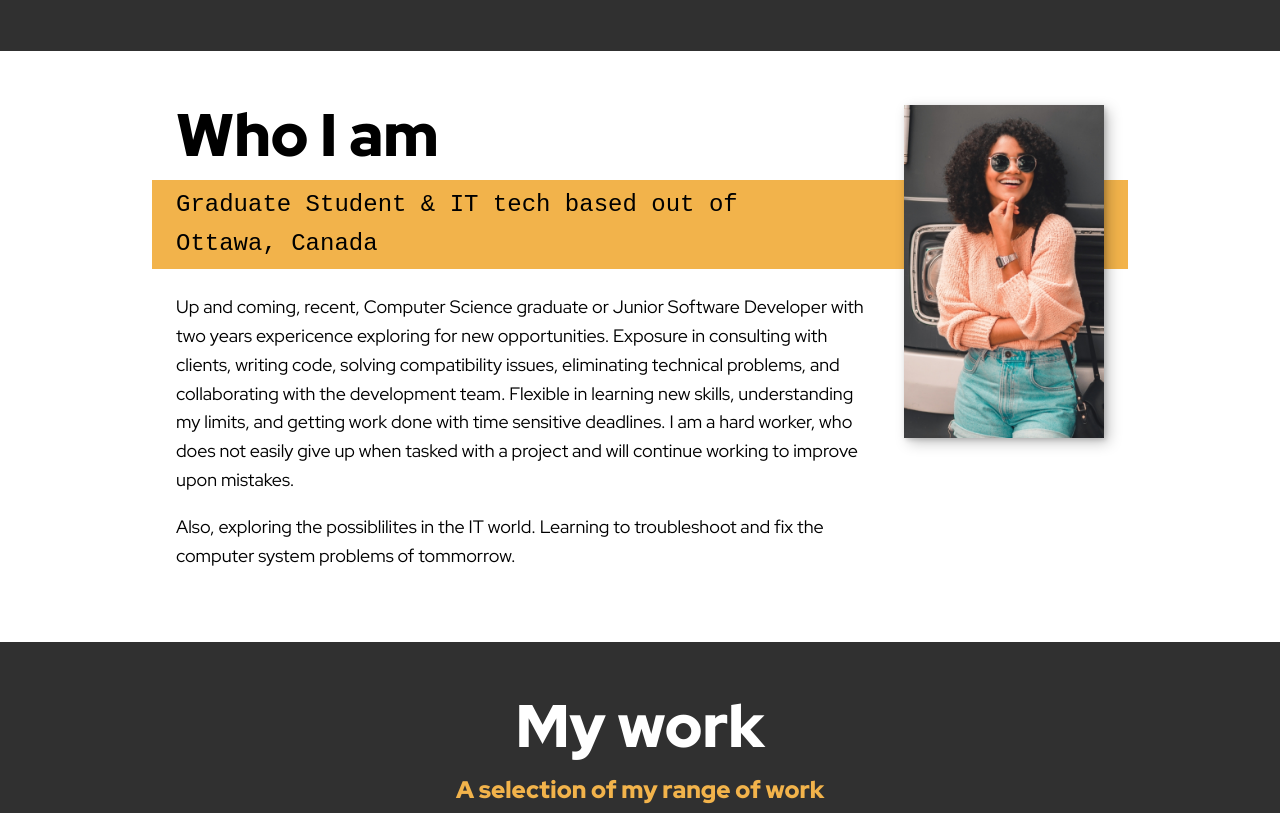
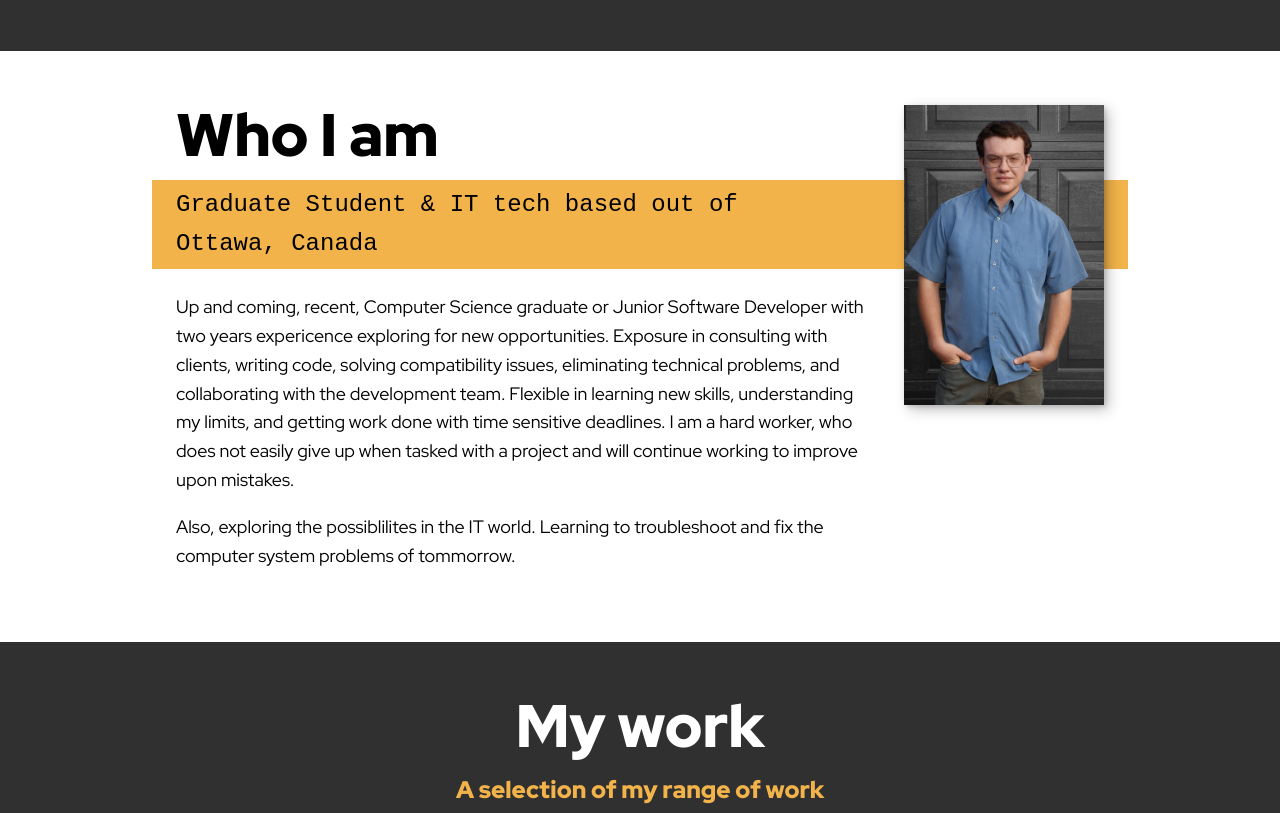
Before and after one commit to corze900/website, a plain HTML site: page index.html in a window 1280 px wide. Shown: the part 1026-1839 px from the top of the page. Drawn offline with nearby package versions, Linux system fonts and the light colour scheme.

Commit message:
Update index.html

```diff
--- a/index.html
+++ b/index.html
@@ -88,7 +88,7 @@
             <p>Also, exploring the possiblilites in the IT world. Learning to troubleshoot and fix the computer system problems of tommorrow.</p>
           </div>
 
-          <img src="img/dev-jane-02.jpg" alt="Jane leaning against a bus" class="about-me__img">
+          <img src="img/standing.png" alt="Jane leaning against a bus" class="about-me__img">
         </section>
 
         <!-- My Work -->
```
